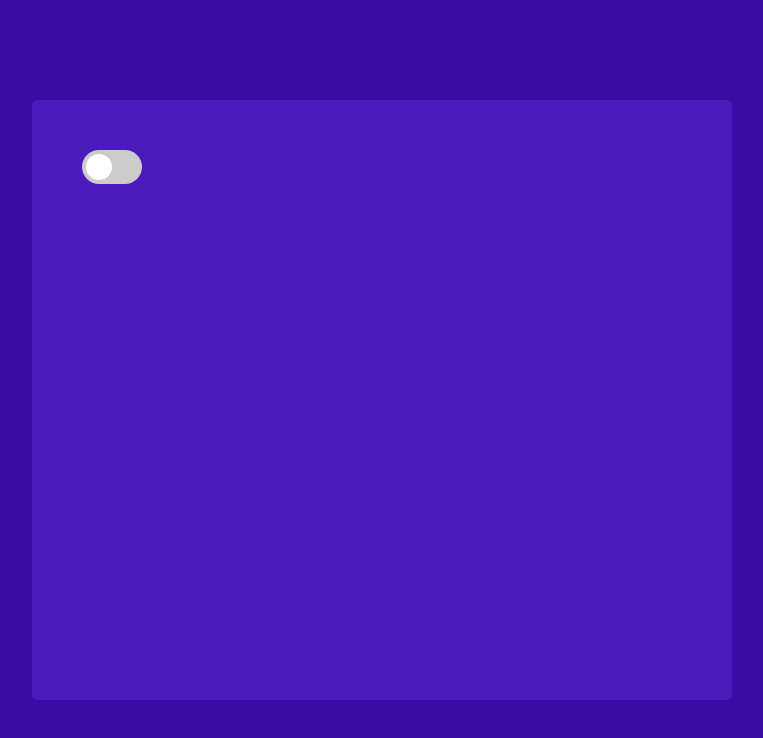
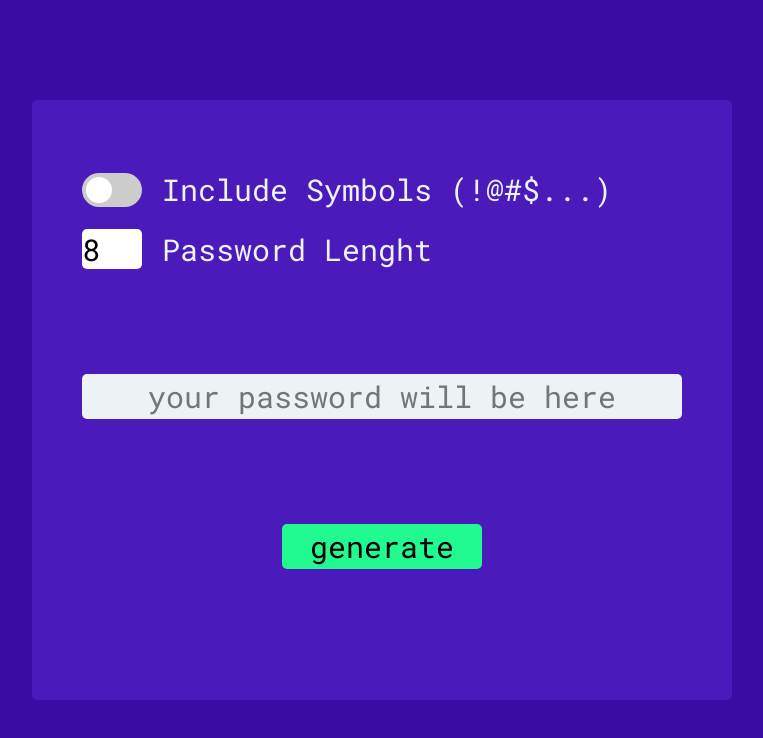
Before and after one commit to the-petriuh/GeradorDeSenhas, a plain HTML site: page index.html in a window 1280 px wide. Shown: the whole page, without its empty margins (258-1021 px from the left). Drawn offline with Linux system fonts and the light colour scheme.

Commit message:
first version commit

```diff
--- a/index.html
+++ b/index.html
@@ -6,15 +6,33 @@
         <title>Document</title>
         <link rel="stylesheet" href="style.css">
         <link rel="stylesheet" href="switch.css">
+        <link href="https://fonts.googleapis.com/css2?family=Roboto+Mono&display=swap" rel="stylesheet">
     </head>
     <body>
         <div class="container">
             <div class="app-block">
                 <div class="wrapper">
-                    <label class="switch">
-                        <input type="checkbox">
-                        <span class="slider round"></span>
-                    </label>
+                    <div class="switch-wrapper">
+                        <label class="switch">
+                            <input id="checker" type="checkbox">
+                            <span class="slider round"></span>
+                        </label>
+                    </div>
+                    <div class="span-wrapper">
+                        <span>Include Symbols (!@#$...)</span>
+                    </div>
+                </div>
+                <div class="wrapper">
+                    <div class="ps-wrapper">
+                        <input type="number" id="length" max="32" min="8" value="8">
+                    </div>
+                    <div class="span-wrapper">
+                        <span>Password Lenght</span>
+                    </div>
+                </div>
+                <div class="password-box">
+                    <input id="gpassword" class="gpassword" type="text" placeholder="your password will be here" readonly>
+                    <input class="generate" type="button" value="generate" onclick="generate()">
                 </div>
             </div>
         </div>
--- a/main.js
+++ b/main.js
@@ -0,0 +1,32 @@
+function randomIntFromRange(min, max)
+{
+    return Math.floor(Math.random() * (max - min + 1) + min);
+}
+
+function generatePassword(passwordLenght, include_symbols)
+{
+    const symbols = "abcdefghijklmnopqrstuvxwyzABCDEFGHIJKLMNOPQRSTUVXWYZ0123456789'\"!@#$%¨&*()_+=-<>,.:?;/\\|{}[]";
+    let password = '';
+    let range = include_symbols ? symbols.length - 1 : symbols.indexOf('9');
+
+    for (i = 0; i < passwordLenght; i++)
+    {
+        const randomNumber = randomIntFromRange(0, range);
+        password += symbols[randomNumber];
+    }
+
+    return password;
+}
+
+function generate()
+{
+    let passwordOutput = document.getElementById('gpassword');
+    let passwordLenght = parseInt(document.getElementById('length').value);
+
+    if(passwordLenght > 32) passwordLenght = 32;
+    else if (passwordLenght < 8) passwordLenght = 8;
+
+    const newPassword = generatePassword(passwordLenght,
+        document.getElementById('checker').checked);
+    passwordOutput.value = newPassword;
+}
--- a/style.css
+++ b/style.css
@@ -3,11 +3,13 @@
     margin: 0;
     padding: 0;
     box-sizing: border-box;
+    border: none;
 }
 
 html, body
 {
     height: 100%;
+    font-family: 'Roboto Mono', monospace;
 }
 
 :root
@@ -32,6 +34,7 @@ body
     display: flex;
     align-items: center;
     justify-content: center;
+    color: var(--sec_white);
 }
 
 .app-block
@@ -42,3 +45,57 @@ body
     border-radius: 5px;
     padding: 50px;
 }
+
+.wrapper
+{
+    display: flex;
+    align-items: center;
+    margin: 20px 0;
+}
+
+.ps-wrapper input
+{
+    height: 40px;
+    width: 60px;
+    font-size: 30px;
+    font-family: inherit;
+    border-radius: 5px;
+}
+
+.span-wrapper
+{
+    font-size: 30px;
+    margin-left: 20px;
+}
+
+.password-box
+{
+    display: flex;
+    height: 300px;
+    align-items: flex-end;
+    justify-content: center;
+    flex-flow: row wrap;
+}
+
+.password-box input.gpassword
+{
+    width: 100%;
+    height: 45px;
+    background-color: var(--sec_white);
+    border-radius: 5px;
+    padding: 4px;
+    font-size: 30px;
+    font-family: inherit;
+    text-align: center;
+}
+
+.password-box input.generate
+{
+    margin: 20px auto;
+    width: 200px;
+    height: 45px;
+    background-color: var(--secondary-color);
+    font-size: 30px;
+    font-family: inherit;
+    border-radius: 5px;
+}
```
